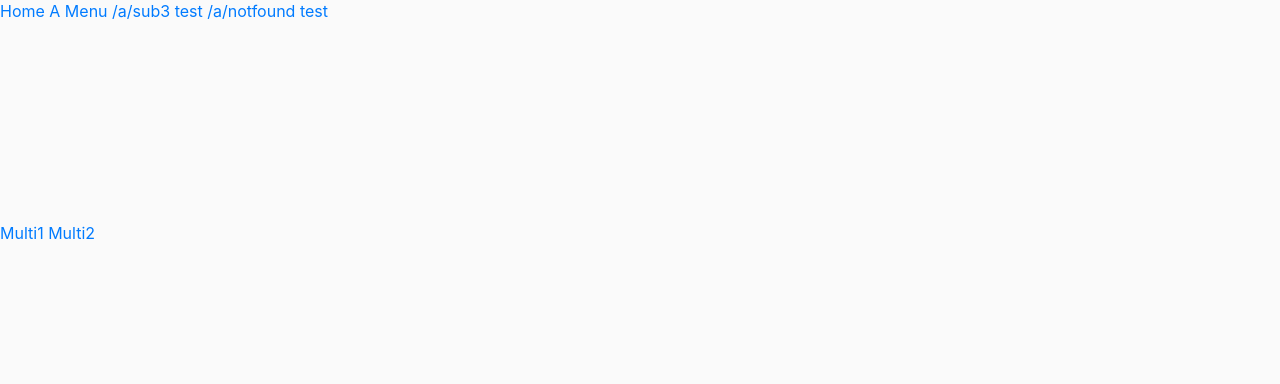
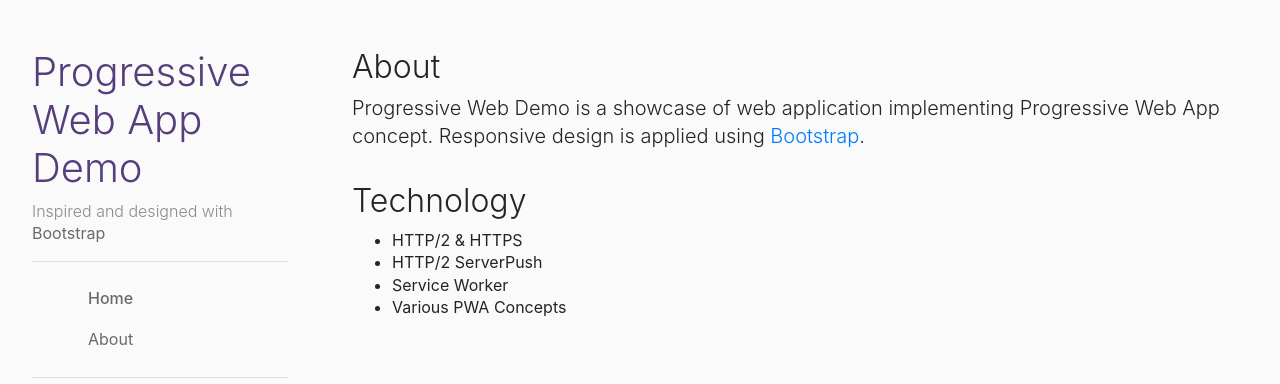
Before and after one commit to sunjoong85/ProgressiveWebApp, a website: page index.html in a window 1280 px wide. Drawn offline with Linux system fonts and the light colour scheme.

Commit message:
update contents

```diff
--- a/index.html
+++ b/index.html
@@ -21,32 +21,46 @@
 </head>
 
 <body>
+  <div class="masthead">
+    <h1 class="masthead-title">
+      <a href="/">Progressive Web App Demo</a>
+    </h1>
+    <p class="masthead-lead">
+      Inspired and designed with <a href="http://getbootstrap.com">Bootstrap</a>
+    </p>
 
-<div data-camellia-view="camellia.plugin.router" data-provider-name="RouterService">
-    <div data-camellia-view="App">
-        <div data-camellia-view="TopNavigationBar">
-            <a href="/home" class="menu" data-url="/home" data-camellia-bind="onclick:menuClicked">Home</a>
+    <hr class="masthead-hr">
 
-            <a href="/a" class="menu" data-url="/a" data-camellia-bind="onclick:menuClicked">A Menu</a>
+    <ul class="masthead-nav">
+      <li class="nav-item">
+        <a class="nav-link nav-link-active" href="/">Home</a>
+      </li>
 
-            <a href="#a/sub3" data-camellia-bind="onclick:testClicked">/a/sub3 test</a> <!-- /a/sub3 요청이 들어오면 각 단계의 url token 에서 해야할 작업을 처리하도록 한다. -->
-            <a href="#a/sub3" data-camellia-bind="onclick:testNotFoundClicked">/a/notfound test</a> <!-- /a/sub3 요청이 들어오면 각 단계의 url token 에서 해야할 작업을 처리하도록 한다. -->
+      <li class="nav-item">
+        <a class="nav-link" href="/about/">About</a>
+      </li>
+
+    </ul>
+
+    <hr class="masthead-hr">
   </div>
 
-        <!-- 메인 Route -->
-        <div data-camellia-view="camellia.plugin.router.route" data-path="/**"></div>
+  <div class="listing">
+    <div class="page">
+      <h1 class="page-title">
+        About
+      </h1>
+      <p>Progressive Web Demo is a showcase of web application implementing Progressive Web App concept. Responsive design is applied using <a href="http://getbootstrap.com">Bootstrap</a>.
 
-        <div data-camellia-view="BottomSubRouterSample" style="margin-top:200px">
-            <div>
-                <a href="#multi1" class="menu" data-url="/multi/a" data-camellia-bind="onclick:menuClicked">Multi1</a>
-                <a href="#multi2" class="menu" data-url="/multi/b" data-camellia-bind="onclick:menuClicked">Multi2</a>
-            </div>
-
-            <div data-camellia-view="camellia.plugin.router.route" data-path="/multi/**"></div>
+      <h2 id="submissions">Technology</h2>
+      <ul>
+        <li>HTTP/2 & HTTPS</li>
+        <li>HTTP/2 ServerPush</li>
+        <li>Service Worker</li>
+        <li>Various PWA Concepts</li>
+      </ul>
     </div>
   </div>
-</div>
-
 </body>
 
 
```
Lines whose indentation alone changed are shown as unchanged.
